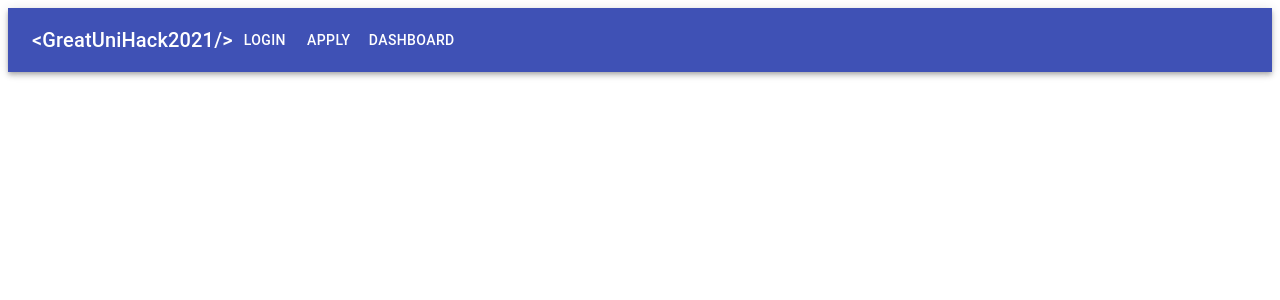
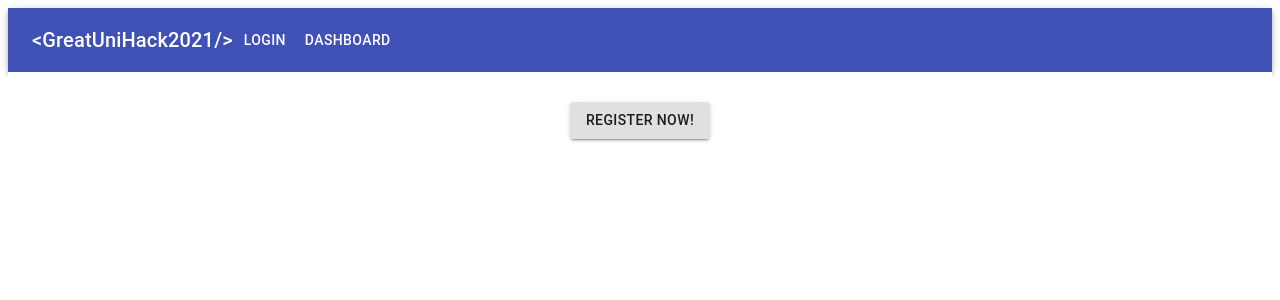
Before and after one commit to greatunihack/2021-greatunihack, a React (Create React App) app: page / in a window 1280 px wide. Shown: the top 300 px of the page. Built offline with nearby package versions, Linux system fonts and the light colour scheme.

Commit message:
register button, need to add background image with timer later

```diff
--- /dev/null
+++ b/src/components/landing/launch.tsx
@@ -0,0 +1,23 @@
+import { Container, Button, Typography, Box, Grid } from "@material-ui/core";
+import { makeStyles } from "@material-ui/core/styles";
+import { Link } from "react-router-dom";
+
+const useStyles = makeStyles((theme) => ({
+  root: {
+    backgroundColor: theme.palette.background.paper,
+    padding: "30px",
+  },
+}));
+
+export default function Launch() {
+  const classes = useStyles();
+  return (
+    <Container className={classes.root}>
+      <Grid container justify="center">
+        <Button variant="contained" component={Link} to="/apply">
+          Register now!
+        </Button>
+      </Grid>
+    </Container>
+  );
+}
--- a/src/components/landing/navbar.tsx
+++ b/src/components/landing/navbar.tsx
@@ -18,12 +18,15 @@ const useStyles = makeStyles((theme) => ({
   title: {
     flewGrow: 1,
   },
+
+  toolbar: theme.mixins.toolbar,
 }));
 
 export default function Navbar() {
   const classes = useStyles();
   return (
     <div className={classes.root}>
+      <div className={classes.toolbar}>
         <AppBar position="static">
           <Toolbar>
             <Typography variant="h6" className={classes.title}>
@@ -32,14 +35,12 @@ export default function Navbar() {
             <Button color="inherit" component={Link} to="/login">
               Login
             </Button>
-          <Button color="inherit" component={Link} to="/apply">
-            Apply
-          </Button>
             <Button color="inherit" component={Link} to="/dashboard/home">
               Dashboard
             </Button>
           </Toolbar>
         </AppBar>
       </div>
+    </div>
   );
 }
--- a/src/pages/landing/index.tsx
+++ b/src/pages/landing/index.tsx
@@ -1,8 +1,10 @@
 import Navbar from "../../components/landing/navbar";
+import Launch from "../../components/landing/launch";
 export default function landing() {
   return (
     <div>
       <Navbar />
+      <Launch />
     </div>
   );
 }
```
Lines whose indentation alone changed are shown as unchanged.
